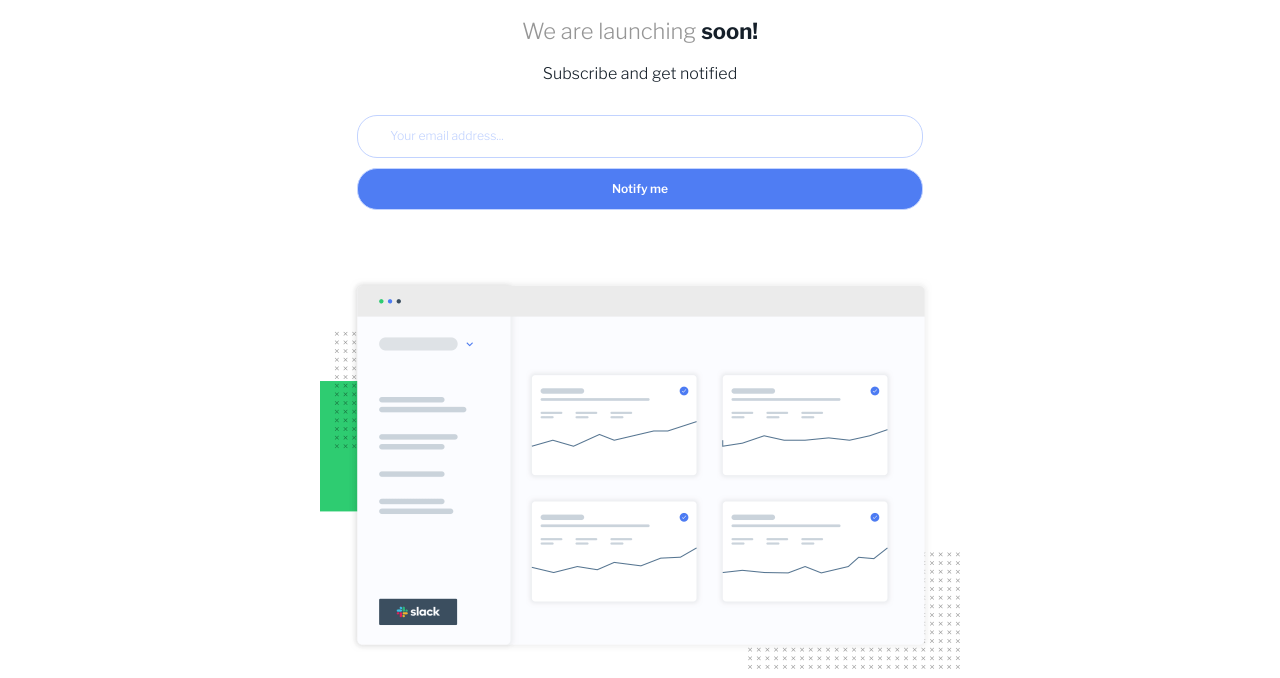
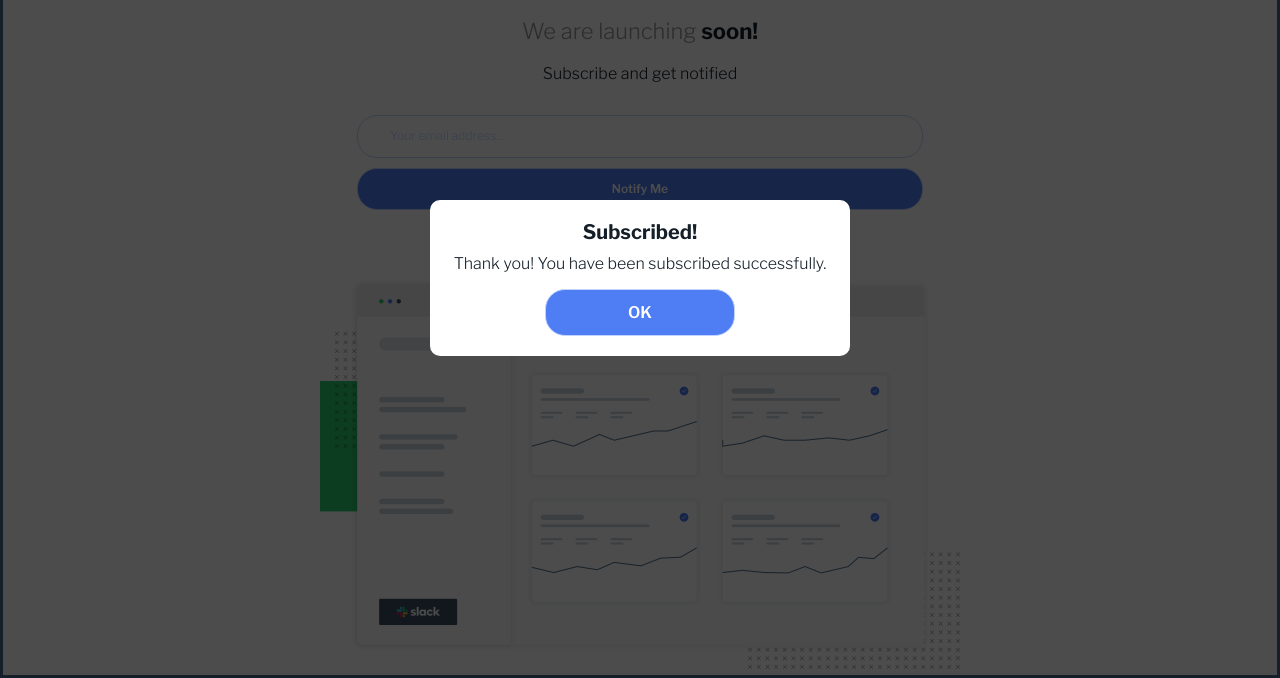
Before and after one commit to OniOdd/ping-coming-soon-page, a website: page index.html in a window 1280 px wide. Shown: the part 122-800 px from the top of the page. Drawn offline with Linux system fonts and the light colour scheme.

Commit message:
Styled modal window

```diff
--- a/index.html
+++ b/index.html
@@ -16,7 +16,7 @@
   <body>
     <div class="wrapper">
       <main class="main">
-        <section class="ping-section" aria-labelledby="title">
+        <section class="ping-section container" aria-labelledby="title">
           <img
             class="ping-section__logo"
             src="./assets/images/logo.svg"
@@ -54,6 +54,7 @@
         </section>
       </main>
       <footer>
+        <div class="container">
           <ul class="socials">
             <li>
               <a
@@ -111,10 +112,14 @@
             </li>
           </ul>
           <p class="copyright">&copy; Copyright Ping. All rights reserved.</p>
+        </div>
       </footer>
     </div>
     <dialog class="modal" id="subscribed-modal">
-      <section class="modal__content" aria-labelledby="modal-title">
+      <section
+        class="modal__content container container--modal"
+        aria-labelledby="modal-title"
+      >
         <h2 class="modal__title" id="modal-title">Subscribed!</h2>
         <p class="modal__message">
           Thank you! You have been subscribed successfully.
--- a/scss/base/_base.scss
+++ b/scss/base/_base.scss
@@ -19,6 +19,10 @@ body {
   font-weight: 300;
   line-height: 1.2;
   color: var(--clr-blue-950);
+
+  &.lock {
+    overflow: hidden;
+  }
 }
 
 html,
--- a/scss/components/_button.scss
+++ b/scss/components/_button.scss
@@ -16,5 +16,11 @@
 
   &--notify {
     font-size: u.rem(12);
+    text-transform: capitalize;
+  }
+
+  &--ok {
+    width: 50%;
+    text-transform: uppercase;
   }
 }
--- /dev/null
+++ b/scss/layout/_container.scss
@@ -0,0 +1,8 @@
+.container {
+  width: min(100% - 56px, 640px);
+  margin-inline: auto;
+
+  &--modal {
+    width: min(100% - 50px, 420px);
+  }
+}
--- /dev/null
+++ b/scss/layout/_index.scss
@@ -0,0 +1 @@
+@forward "./container";
--- a/scss/main.scss
+++ b/scss/main.scss
@@ -1,3 +1,4 @@
 @forward "./base";
+@forward "./layout";
 @forward "./components";
 @forward "./pages";
--- a/scss/pages/_main.scss
+++ b/scss/pages/_main.scss
@@ -1,8 +1,6 @@
 @use "../util" as u;
 
 .wrapper {
-  width: min(100% - 56px, 640px);
-  margin-inline: auto;
   padding-top: 84px;
   padding-bottom: 37px;
 }
@@ -120,3 +118,33 @@
   text-align: center;
   color: var(--clr-gray-400);
 }
+
+.modal {
+  position: fixed;
+  top: 0;
+  left: 0;
+  display: flex;
+  justify-content: center;
+  align-items: center;
+  width: 100%;
+  height: 100%;
+  background-color: hsla(0, 0%, 0%, 0.7);
+
+  &__content {
+    padding: 20px;
+    font-size: u.rem(16);
+    text-align: center;
+    background-color: var(--clr-white);
+    border-radius: 10px;
+  }
+
+  &__title {
+    margin-bottom: u.rem(10);
+    font-size: u.rem(20);
+    font-weight: 700;
+  }
+
+  &__message {
+    margin-bottom: u.rem(15);
+  }
+}
```
Also changed, not shown: styles/main.css. Lines whose indentation alone changed are shown as unchanged.
